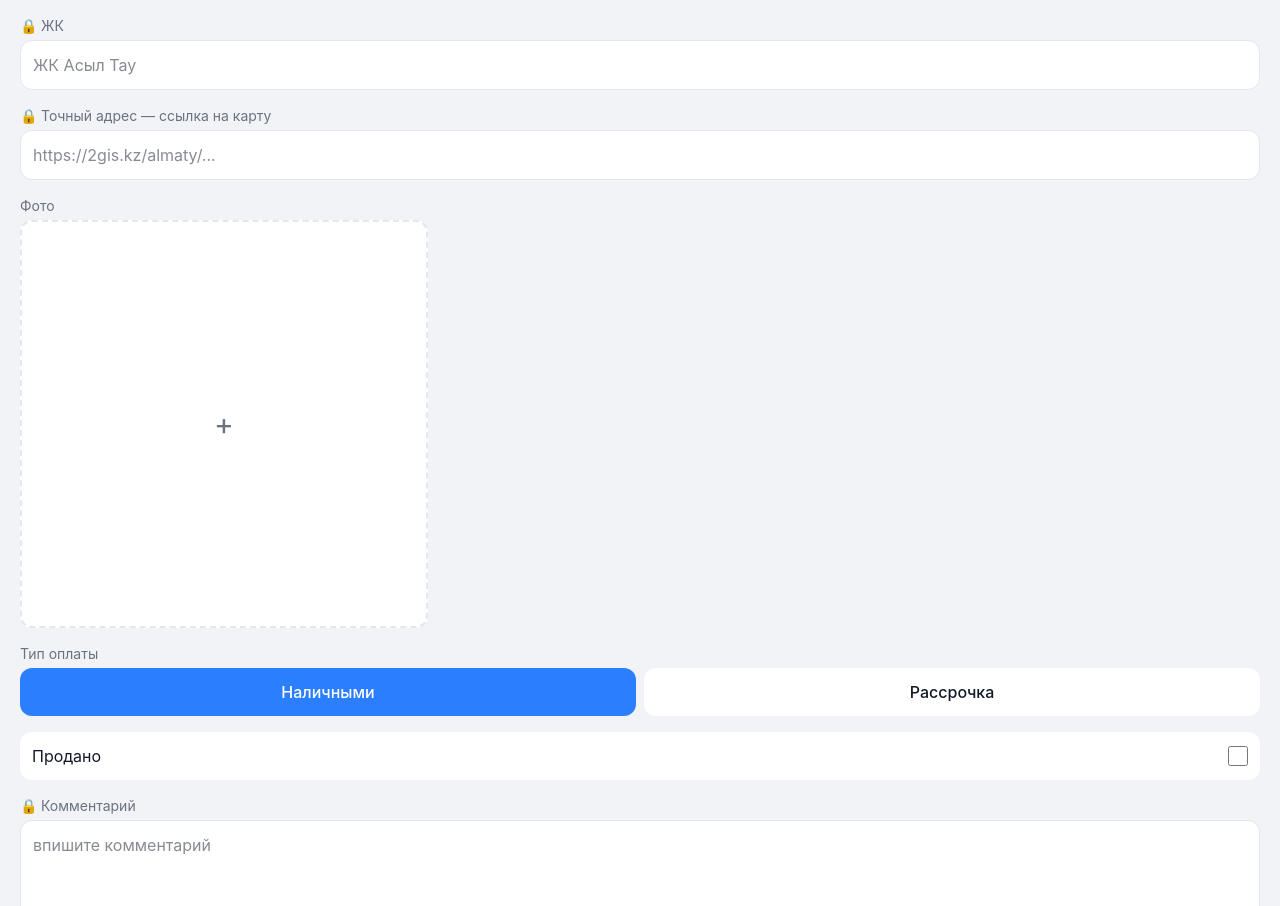
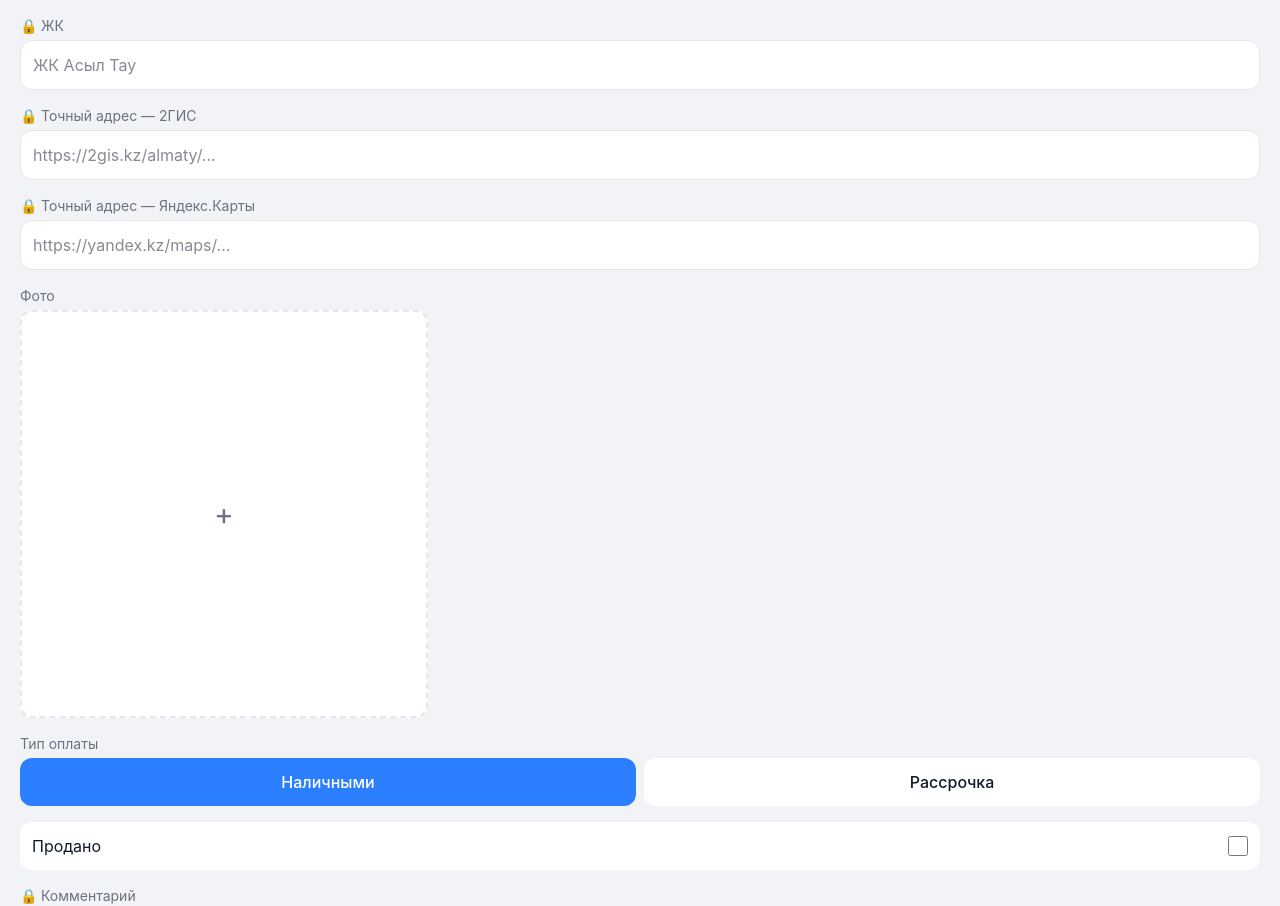
Before and after one commit to Aibek646/Bay-Baspana, a React (Vite) app: page /city/1/add in a window 1280 px wide. Shown: the part 1040-1946 px from the top of the page. Built offline with nearby package versions, Linux system fonts and the light colour scheme.

Commit message:
Вторая ссылка на карту: Яндекс рядом с 2ГИС

```diff
--- a/src/components/ApartmentForm.tsx
+++ b/src/components/ApartmentForm.tsx
@@ -62,8 +62,13 @@ const mainFields: Field[] = [
     { name: 'complex', label: '🔒 ЖК', placeholder: 'ЖК Асыл Тау' },
     {
         name: 'mapUrl',
-        label: '🔒 Точный адрес — ссылка на карту',
+        label: '🔒 Точный адрес — 2ГИС',
         placeholder: 'https://2gis.kz/almaty/...',
+    },
+    {
+        name: 'yandexUrl',
+        label: '🔒 Точный адрес — Яндекс.Карты',
+        placeholder: 'https://yandex.kz/maps/...',
     },
 ];
 
@@ -90,6 +95,7 @@ const emptyForm: FormState = {
     ownerName: '',
     whatsapp: '',
     mapUrl: '',
+    yandexUrl: '',
     price: '',
     downPayment: '',
     installmentMonths: '',
@@ -134,9 +140,11 @@ const validate = (
         errors.whatsapp = 'Похоже, номер неполный';
     }
 
-    const mapUrl = String(form.mapUrl).trim();
-    if (mapUrl && !/^https?:\/\//.test(mapUrl)) {
-        errors.mapUrl = 'Ссылка должна начинаться с http';
+    for (const name of ['mapUrl', 'yandexUrl']) {
+        const url = String(form[name]).trim();
+        if (url && !/^https?:\/\//.test(url)) {
+            errors[name] = 'Ссылка должна начинаться с http';
+        }
     }
     const videoUrl = String(form.videoUrl).trim();
     if (videoUrl && !/^https?:\/\//.test(videoUrl)) {
@@ -246,6 +254,7 @@ const toFormState = (apt: Apartment): FormState => ({
     ownerName: apt.ownerName ?? '',
     whatsapp: apt.whatsapp ?? '',
     mapUrl: apt.mapUrl ?? '',
+    yandexUrl: apt.yandexUrl ?? '',
     price: apt.price != null ? String(apt.price) : '',
     downPayment: apt.downPayment != null ? String(apt.downPayment) : '',
     installmentMonths:
--- a/src/form.ts
+++ b/src/form.ts
@@ -51,6 +51,7 @@ export const formToApartment = (
         whatsapp: textOrNull(form.whatsapp),
         complex: visible('complex') ? textOrNull(form.complex) : null,
         mapUrl: textOrNull(form.mapUrl),
+        yandexUrl: textOrNull(form.yandexUrl),
         comment: textOrNull(form.comment),
     };
 };
--- a/src/pages/ApartmentDetailPage.tsx
+++ b/src/pages/ApartmentDetailPage.tsx
@@ -347,16 +347,31 @@ const ApartmentDetailPage = () => {
                             </div>
                         )}
 
-                        {/* Точный адрес на карте */}
+                        {/* Точный адрес: две карты, кнопки делят строку */}
+                        {(apt.mapUrl || apt.yandexUrl) && (
+                            <div className="mt-4 flex gap-2">
                                 {apt.mapUrl && (
                                     <a
                                         href={apt.mapUrl}
                                         target="_blank"
                                         rel="noreferrer"
-                                className="press bg-surface mt-4 flex items-center justify-center gap-2 rounded-2xl py-3 font-semibold text-blue-600 shadow-[0_4px_14px_rgba(0,0,0,0.10)] active:opacity-70 dark:text-blue-400"
+                                        className="press bg-surface flex flex-1 items-center justify-center gap-2 rounded-2xl py-3 font-semibold text-blue-600 shadow-[0_4px_14px_rgba(0,0,0,0.10)] active:opacity-70 dark:text-blue-400"
                                     >
-                                📍 Посмотреть на карте
+                                        📍 2ГИС
                                     </a>
+                                )}
+
+                                {apt.yandexUrl && (
+                                    <a
+                                        href={apt.yandexUrl}
+                                        target="_blank"
+                                        rel="noreferrer"
+                                        className="press bg-surface flex flex-1 items-center justify-center gap-2 rounded-2xl py-3 font-semibold text-blue-600 shadow-[0_4px_14px_rgba(0,0,0,0.10)] active:opacity-70 dark:text-blue-400"
+                                    >
+                                        📍 Яндекс
+                                    </a>
+                                )}
+                            </div>
                         )}
                         <button
                             onClick={() =>
--- a/src/types.ts
+++ b/src/types.ts
@@ -32,7 +32,8 @@ export type Apartment = {
     // приватные — приходят только сотрудникам
     ownerName?: string;
     whatsapp?: string;
-    mapUrl?: string;
+    mapUrl?: string; // 2ГИС
+    yandexUrl?: string; // Яндекс.Карты
     comment?: string;
     complex?: string;
 };
```
Also changed, not shown: 1 other file (tests, documents, lock files or other folders). Lines whose indentation alone changed are shown as unchanged.
